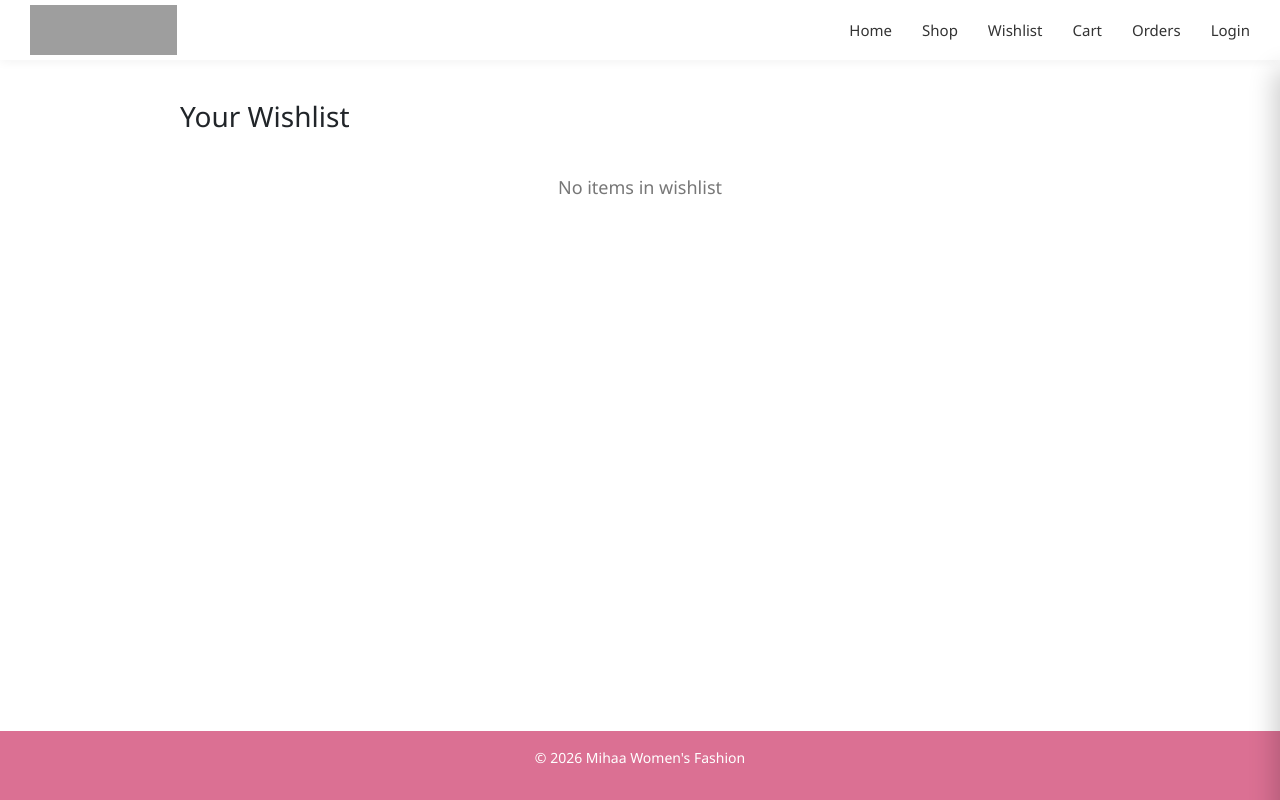
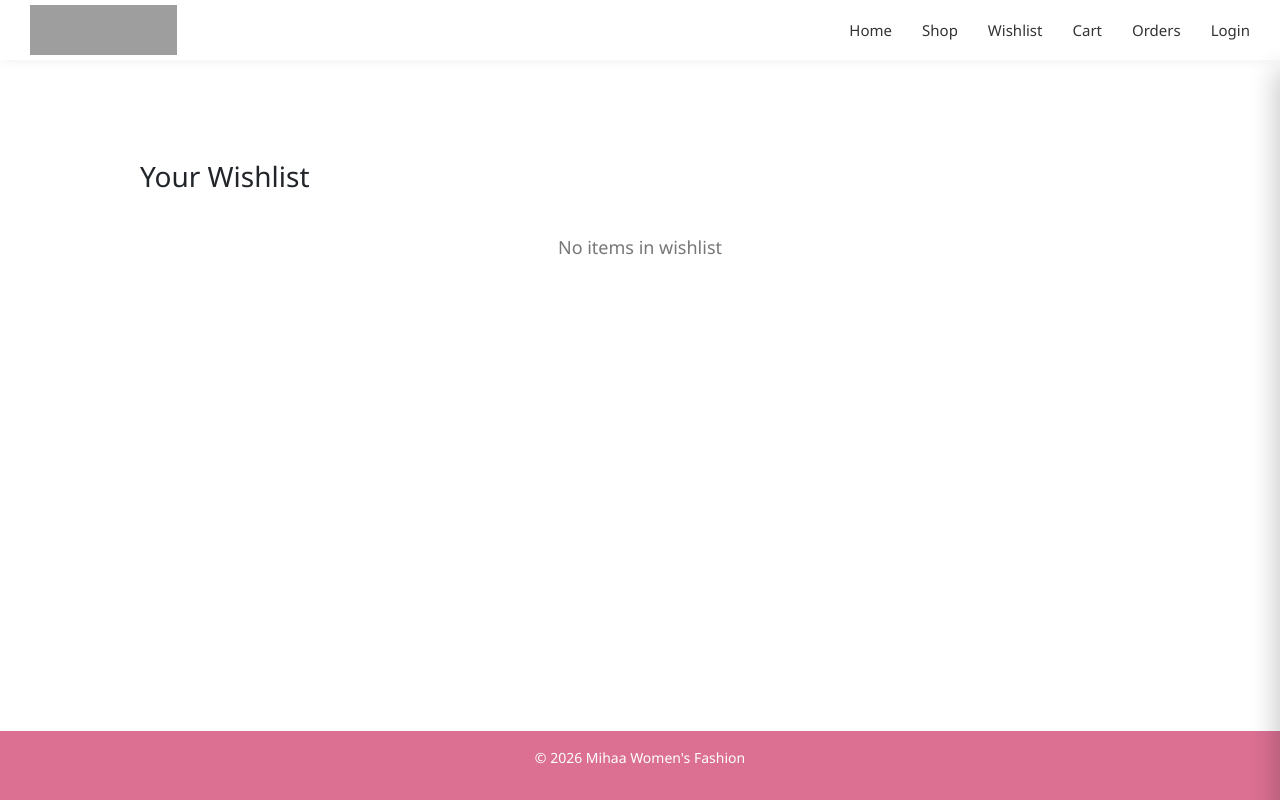
Before and after one commit to kmanupama636-del/mihaa-frontend, an Angular app: page /wishlist in a window 1280 px wide. Built offline with nearby package versions, Linux system fonts and the light colour scheme; grey boxes are pictures that could not be loaded.

Commit message:
html fixinggg

```diff
--- a/src/app/pages/wishlist/wishlist.component.css
+++ b/src/app/pages/wishlist/wishlist.component.css
@@ -1,6 +1,8 @@
 
 
-
+body{
+  margin: 0;
+}
 
 
 
@@ -14,13 +16,13 @@ margin-top:40px;
 .wishlist-container{
  max-width:1000px;
 margin:auto;
-padding:40px;
+padding-top:60px;
 }
 
 /* ===== HEADING ===== */
 .wishlist-container h2{
   font-size: 28px;
-  margin-bottom: 30px;
+  margin-top: 40px;
 }
 
 /* ===== EMPTY ===== */
```
